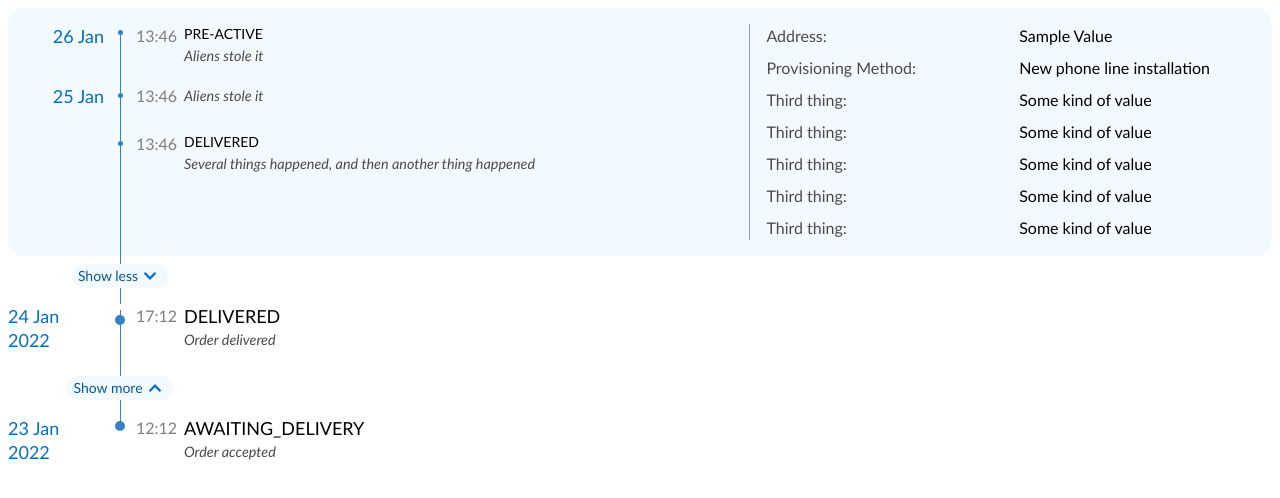
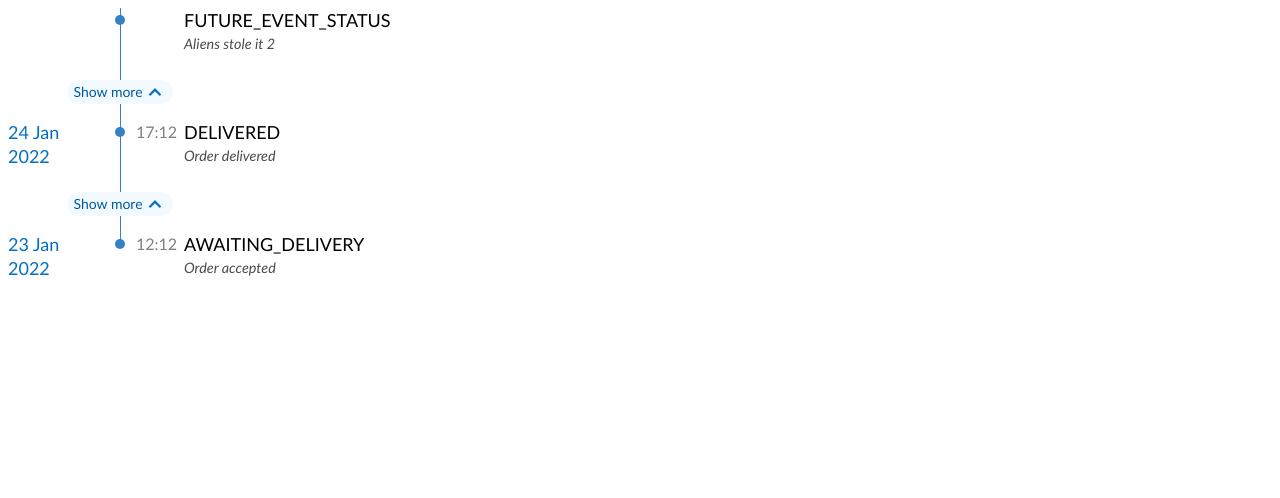
Before and after one commit to thatscot/timelines, a React (Create React App) app: page / in a window 1280 px wide. Shown: the top 498 px of the page. Built offline with nearby package versions, Linux system fonts and the light colour scheme.

Commit message:
fix divider gap, amend dumb variable name, fix marker position (still needs the 0 condtion removed)

```diff
--- a/src/App.js
+++ b/src/App.js
@@ -1,103 +1,103 @@
-import React from "react";
-import { Timeline } from "./Timeline";
-import "./styles.css";
+import React from 'react';
+import { Timeline } from './Timeline';
+import './styles.css';
 
 const timeline = [
-  // {
-  //   events: [
-  //     {
-  //       // timestamp: "2023-01-26T13:46:42.055821Z",
-  //       description: "Aliens stole it 2",
-  //       event: "Aliens stole it 2",
-  //       salesStatus: "FUTURE_SALES_STATUS",
-  //       status: "FUTURE_EVENT_STATUS"
-  //     }
-  //   ],
-  //   details: []
-  // },
   {
     events: [
       {
-        timestamp: "2022-01-26T13:46:42.055821Z",
-        description: "Aliens stole it",
-        // description: "Several things happened, and then another thing happened",
-        event: "Aliens stole it",
-        salesStatus: "ACTIVE",
-        status: "PRE-ACTIVE"
+        // timestamp: "2023-01-26T13:46:42.055821Z",
+        description: 'Aliens stole it 2',
+        event: 'Aliens stole it 2',
+        salesStatus: 'FUTURE_SALES_STATUS',
+        status: 'FUTURE_EVENT_STATUS',
       },
-
-      {
-        timestamp: "2022-01-25T13:46:42.055821Z",
-        description: "Several things happened, and then another thing happened",
-        event: "Aliens stole it",
-        salesStatus: "ACTIVE",
-        status: "PRE-ACTIVE"
-      },
-      {
-        timestamp: "2022-01-25T13:46:42.055821Z",
-        description: "Several things happened, and then another thing happened",
-        event: "Several things happened, and then another thing happened",
-        salesStatus: "ACTIVE",
-        status: "DELIVERED"
-      },
-      {
-        timestamp: "2022-01-24T17:12:42.055821Z",
-        description: "Order delivered",
-        event: "Order delivered",
-        descriptionDetail: "14:00 - 16:00",
-        salesStatus: "ACTIVE",
-        status: "DELIVERED"
-      }
     ],
-    details: [
-      { label: "Address", value: "Sample Value" },
-      { label: "Provisioning Method", value: "New phone line installation" },
-      { label: "Third thing", value: "Some kind of value" },
-      { label: "Third thing", value: "Some kind of value" },
-      { label: "Third thing", value: "Some kind of value" },
-      { label: "Third thing", value: "Some kind of value" },
-      { label: "Third thing", value: "Some kind of value" }
-    ]
+    details: [],
   },
   {
     events: [
       {
-        timestamp: "2022-01-23T17:32:42.055821Z",
-        description: "Order stolen by postie",
-        event: "Order stolen by postie",
-        salesStatus: "PREACTIVE",
-        status: "DISPATCHED"
+        timestamp: '2022-01-26T13:46:42.055821Z',
+        description: 'Aliens stole it',
+        // description: "Several things happened, and then another thing happened",
+        event: 'Aliens stole it',
+        salesStatus: 'ACTIVE',
+        status: 'PRE-ACTIVE',
+      },
+
+      {
+        timestamp: '2022-01-25T13:46:42.055821Z',
+        description: 'Several things happened, and then another thing happened',
+        event: 'Aliens stole it',
+        salesStatus: 'ACTIVE',
+        status: 'PRE-ACTIVE',
       },
       {
-        timestamp: "2022-01-23T16:43:42.055821Z",
-        description: "Order dispatched",
-        event: "Order dispatched",
-        salesStatus: "PREACTIVE",
-        status: "DISPATCHED"
+        timestamp: '2022-01-25T13:46:42.055821Z',
+        description: 'Several things happened, and then another thing happened',
+        event: 'Several things happened, and then another thing happened',
+        salesStatus: 'ACTIVE',
+        status: 'DELIVERED',
       },
       {
-        timestamp: "2022-01-23T12:12:42.055821Z",
-        description: "Order accepted",
-        event: "Order accepted",
-        salesStatus: "PREACTIVE",
-        status: "AWAITING_DELIVERY"
-      }
+        timestamp: '2022-01-24T17:12:42.055821Z',
+        description: 'Order delivered',
+        event: 'Order delivered',
+        descriptionDetail: '14:00 - 16:00',
+        salesStatus: 'ACTIVE',
+        status: 'DELIVERED',
+      },
     ],
-    details: [{ label: "Address", value: "The Gutter" }]
-  }
+    details: [
+      { label: 'Address', value: 'Sample Value' },
+      { label: 'Provisioning Method', value: 'New phone line installation' },
+      { label: 'Third thing', value: 'Some kind of value' },
+      { label: 'Third thing', value: 'Some kind of value' },
+      { label: 'Third thing', value: 'Some kind of value' },
+      { label: 'Third thing', value: 'Some kind of value' },
+      { label: 'Third thing', value: 'Some kind of value' },
+    ],
+  },
+  {
+    events: [
+      {
+        timestamp: '2022-01-23T17:32:42.055821Z',
+        description: 'Order stolen by postie',
+        event: 'Order stolen by postie',
+        salesStatus: 'PREACTIVE',
+        status: 'DISPATCHED',
+      },
+      {
+        timestamp: '2022-01-23T16:43:42.055821Z',
+        description: 'Order dispatched',
+        event: 'Order dispatched',
+        salesStatus: 'PREACTIVE',
+        status: 'DISPATCHED',
+      },
+      {
+        timestamp: '2022-01-23T12:12:42.055821Z',
+        description: 'Order accepted',
+        event: 'Order accepted',
+        salesStatus: 'PREACTIVE',
+        status: 'AWAITING_DELIVERY',
+      },
+    ],
+    details: [{ label: 'Address', value: 'The Gutter' }],
+  },
 ]; //
 
 const App = () => {
   //should try to pass this through context instead of drilling
   // will have a go at that on a fork
-  const isFirstEventMajorOnly = timeline[0].events.length === 1;
+  const isFirstGroupMajorOnly = timeline[0].events.length === 1;
   return (
     <Timeline>
       {timeline.map(({ events, details }, idx) => {
         // should we just expose the EventBlocks to map them here?
         return (
           <Timeline.Group
-            isFirstEventMajorOnly={isFirstEventMajorOnly}
+            isFirstGroupMajorOnly={isFirstGroupMajorOnly}
             events={events}
             details={details}
             isFirst={idx === 0}
--- a/src/Timeline/components/Dividers.js
+++ b/src/Timeline/components/Dividers.js
@@ -1,7 +1,7 @@
 import styled from "@emotion/styled";
 
-const getHeight = (isFirst, isLast) => {
-  if (isFirst) return "90%";
+const getHeight = (isFirst, isLast, isMajor) => {
+  if (isFirst && !isMajor) return "90%";
   if (isLast) return "20%";
   return "100%";
 };
@@ -13,7 +13,8 @@ const getAlignment = (isFirst, isLast) => {
 };
 
 const TimelineDivider = styled.div`
-  height: ${({ isFirst, isLast }) => getHeight(isFirst, isLast)};
+  height: ${({ isFirst, isLast, isMajor }) =>
+    getHeight(isFirst, isLast, isMajor)};
   width: 1px;
   align-self: ${({ isFirst, isLast }) => getAlignment(isFirst, isLast)};
   justify-self: center;
--- a/src/Timeline/components/EventBlock.js
+++ b/src/Timeline/components/EventBlock.js
@@ -1,9 +1,9 @@
-import React from "react";
-import styled from "@emotion/styled";
-import { Text } from "../../Spectrum";
-import { Marker } from "./Marker";
-import { TimelineDivider, DetailsDivider } from "./Dividers";
-import { EventTitle } from "./EventTitle";
+import React from 'react';
+import styled from '@emotion/styled';
+import { Text } from '../../Spectrum';
+import { Marker } from './Marker';
+import { TimelineDivider, DetailsDivider } from './Dividers';
+import { EventTitle } from './EventTitle';
 
 const StyledSubheading = styled(Text.Subhead)`
   justify-self: end;
@@ -46,11 +46,11 @@ const EventBlock = ({
   time,
   description,
   descriptionDetail,
-  isFirstEventMajorOnly,
+  isFirstGroupMajorOnly,
   isMajor,
   isFirst,
   isLast,
-  eventTitle
+  eventTitle,
 }) => {
   console.log(description);
   return (
@@ -59,7 +59,7 @@ const EventBlock = ({
       <TimelineDivider isFirst={isFirst} isLast={isLast} isMajor={isMajor}>
         {description && (
           <Marker
-            isFirstEventMajorOnly={isFirstEventMajorOnly}
+            isFirstGroupMajorOnly={isFirstGroupMajorOnly}
             isMajor={isMajor}
             isFirst={isFirst}
           />
--- a/src/Timeline/components/Group.js
+++ b/src/Timeline/components/Group.js
@@ -1,18 +1,18 @@
-import React, { useState } from "react";
-import { parseISO, isSameDay, isValid, format } from "date-fns";
-import styled from "@emotion/styled";
-import { EventBlock } from "./EventBlock";
-import { EventsBlock } from "./EventsBlock";
-import { DetailsBlock } from "./DetailsBlock";
-import { ExpandButtonBlock } from "./ExpandButtonBlock";
-import { TimelineDivider } from "./Dividers";
+import React, { useState } from 'react';
+import { parseISO, isSameDay, isValid, format } from 'date-fns';
+import styled from '@emotion/styled';
+import { EventBlock } from './EventBlock';
+import { EventsBlock } from './EventsBlock';
+import { DetailsBlock } from './DetailsBlock';
+import { ExpandButtonBlock } from './ExpandButtonBlock';
+import { TimelineDivider } from './Dividers';
 
 const formatDate = (timestamp, isMajor) =>
   isValid(parseISO(timestamp)) &&
-  format(parseISO(timestamp), isMajor ? "d MMM yyyy" : "d MMM");
+  format(parseISO(timestamp), isMajor ? 'd MMM yyyy' : 'd MMM');
 
 const formatTime = (timestamp) =>
-  isValid(parseISO(timestamp)) && format(parseISO(timestamp), "H:mm");
+  isValid(parseISO(timestamp)) && format(parseISO(timestamp), 'H:mm');
 
 const last = (array) => array[array.length - 1];
 
@@ -41,7 +41,7 @@ const EventsAndDetailsBlock = styled.div`
 `;
 
 const BlockBoundary = styled.div`
-  border-radius: ${({ top }) => (top ? "1rem 1rem 0 0" : "0 0 1rem 1rem")};
+  border-radius: ${({ top }) => (top ? '1rem 1rem 0 0' : '0 0 1rem 1rem')};
   background: #f3faff;
   height: 1rem;
   margin: 0;
@@ -56,15 +56,15 @@ const mapEventTitle = (event, idx, events) => {
       ...event,
       eventTitle: {
         title: status,
-        subhead: eventName
-      }
+        subhead: eventName,
+      },
     };
   }
 
   const { event: prevEventName, status: prevStatus } = events[idx - 1] || {};
 
-  let title = "";
-  let subhead = "";
+  let title = '';
+  let subhead = '';
 
   if (status !== prevStatus) {
     if (eventName !== prevEventName) {
@@ -78,19 +78,19 @@ const mapEventTitle = (event, idx, events) => {
   }
 
   if (title === subhead) {
-    subhead = "";
+    subhead = '';
   }
 
   return {
     ...event,
     eventTitle: {
       title,
-      subhead
-    }
+      subhead,
+    },
   };
 };
 
-const Group = ({ events, details, isFirst, isLast, isFirstEventMajorOnly }) => {
+const Group = ({ events, details, isFirst, isLast, isFirstGroupMajorOnly }) => {
   const [expanded, setExpanded] = useState(isFirst);
   const mappedEvents = events.map(mapDateAndTime).map(mapEventTitle);
 
@@ -98,7 +98,7 @@ const Group = ({ events, details, isFirst, isLast, isFirstEventMajorOnly }) => {
     <>
       {expanded && (
         <>
-          {!isFirstEventMajorOnly && (
+          {((isFirstGroupMajorOnly && !isFirst) || !isFirstGroupMajorOnly) && (
             <BlockBoundary top>{!isFirst && <TimelineDivider />}</BlockBoundary>
           )}
           <EventsAndDetailsBlock>
@@ -109,26 +109,26 @@ const Group = ({ events, details, isFirst, isLast, isFirstEventMajorOnly }) => {
                   .map((event, idx) => {
                     return (
                       <EventBlock
-                        isFirstEventMajorOnly={isFirstEventMajorOnly}
+                        isFirstGroupMajorOnly={isFirstGroupMajorOnly}
                         {...event}
                         isFirst={isFirst && idx === 0}
                       />
                     );
                   }),
-                <EventBlock />
+                <EventBlock />,
               ]}
             </EventsBlock>
 
             <DetailsBlock details={details} />
           </EventsAndDetailsBlock>
-          {!isFirstEventMajorOnly && (
+          {((isFirstGroupMajorOnly && !isFirst) || !isFirstGroupMajorOnly) && (
             <BlockBoundary>
               <TimelineDivider />
             </BlockBoundary>
           )}
         </>
       )}
-      {((isFirstEventMajorOnly && !isFirst) || !isFirstEventMajorOnly) && (
+      {((isFirstGroupMajorOnly && !isFirst) || !isFirstGroupMajorOnly) && (
         <ExpandButtonBlock
           expanded={expanded}
           setExpanded={setExpanded}
@@ -140,7 +140,7 @@ const Group = ({ events, details, isFirst, isLast, isFirstEventMajorOnly }) => {
         setExpanded={setExpanded}
         isFirst={isFirst}
       /> */}
-      {/* {!isFirstEventMajorOnly && (
+      {/* {!isFirstGroupMajorOnly && (
         <ExpandButtonBlock
           expanded={expanded}
           setExpanded={setExpanded}
@@ -149,7 +149,7 @@ const Group = ({ events, details, isFirst, isLast, isFirstEventMajorOnly }) => {
       )} */}
       <EventsBlock>
         <EventBlock
-          // isFirstEventMajorOnly={isFirstEventMajorOnly}
+          isFirstGroupMajorOnly={isFirstGroupMajorOnly}
           {...last(mappedEvents)}
           isLast={isLast}
           isFirst={isFirst}
--- a/src/Timeline/components/Marker.js
+++ b/src/Timeline/components/Marker.js
@@ -1,15 +1,24 @@
-import styled from "@emotion/styled";
+import styled from '@emotion/styled';
+
+const getTranslateYValue = (isMajor, isFirstEventMajorOnly, isFirst) => {
+  console.log(isMajor, isFirstEventMajorOnly, isFirst);
+
+  if (isFirstEventMajorOnly && isFirst) return 'translateY(0px)';
+  if (!isMajor && !isFirst) return 'translateY(160%)';
+  if (isMajor) return 'translateY(7px)';
+
+  return 'none';
+};
 
 const Marker = styled.div`
-  height: ${({ isMajor }) => (isMajor ? "10px" : "5px")};
-  width: ${({ isMajor }) => (isMajor ? "10px" : "5px")};
-  transform: ${({ isMajor }) => (isMajor ? "translateY(5px)" : "none")};
+  height: ${({ isMajor }) => (isMajor ? '10px' : '5px')};
+  width: ${({ isMajor }) => (isMajor ? '10px' : '5px')};
   background-color: #bbb;
   border-radius: 50%;
   align-self: center;
   background-color: #3581c6;
-  transform: ${({ isMajor, isFirst }) =>
-    !isMajor && !isFirst && "translateY(180%)"};
+  transform: ${({ isMajor, isFirstEventMajorOnly, isFirst }) =>
+    getTranslateYValue(isMajor, isFirstEventMajorOnly, isFirst)};
 `;
 
 export { Marker };
```
